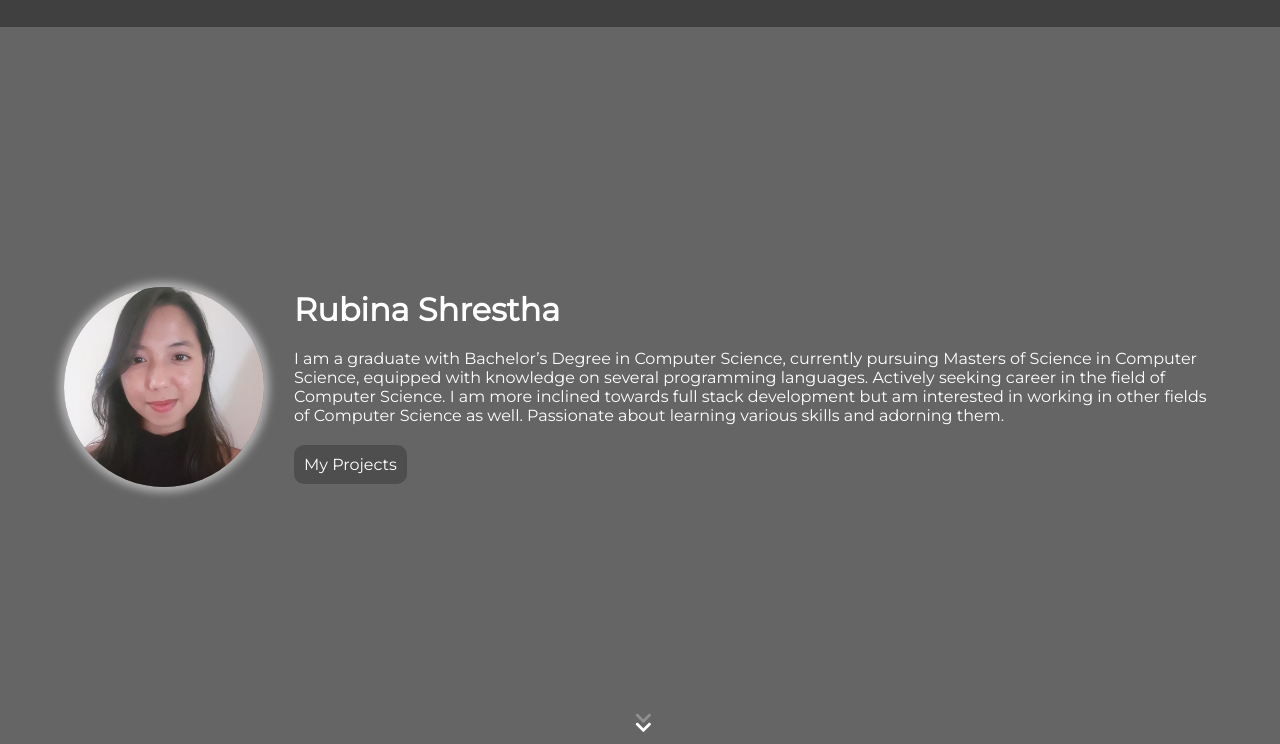
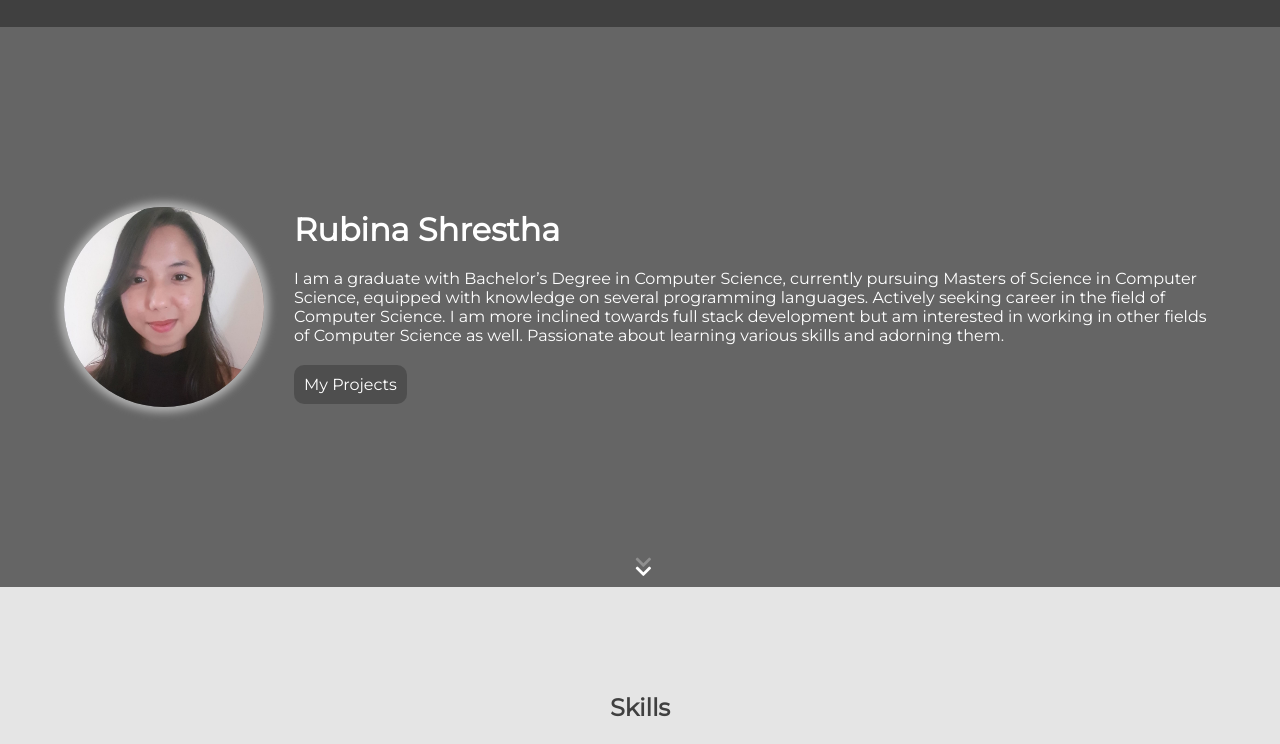
Before and after one commit to rubina-sth/My-Portfolio, a plain HTML site: page index.html in a window 1280 px wide. Shown: the part 53-797 px from the top of the page. Drawn offline with Linux system fonts and the light colour scheme.

Commit message:
updated resume

```diff
--- a/style.css
+++ b/style.css
@@ -162,12 +162,13 @@ button {
 
 #about {
   background-color: #656565;
+  position: relative;
 }
 
 .about-container {
   width: 90%;
   margin: auto;
-  min-height: 90vh;
+  min-height: 70vh;
   display: flex;
   align-items: center;
 }
```
Also changed, not shown: img/resume.jpg, 2 other files.
